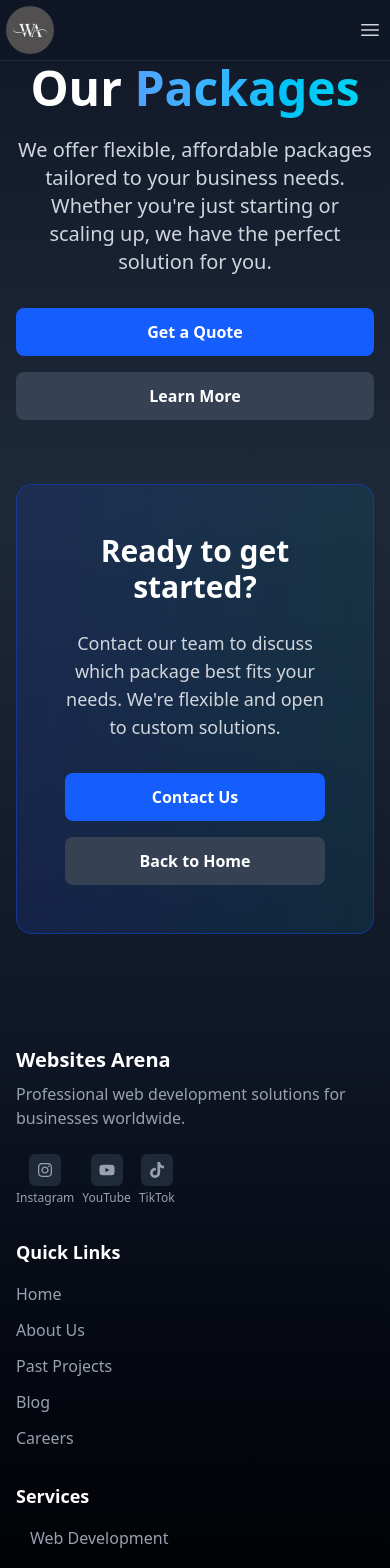
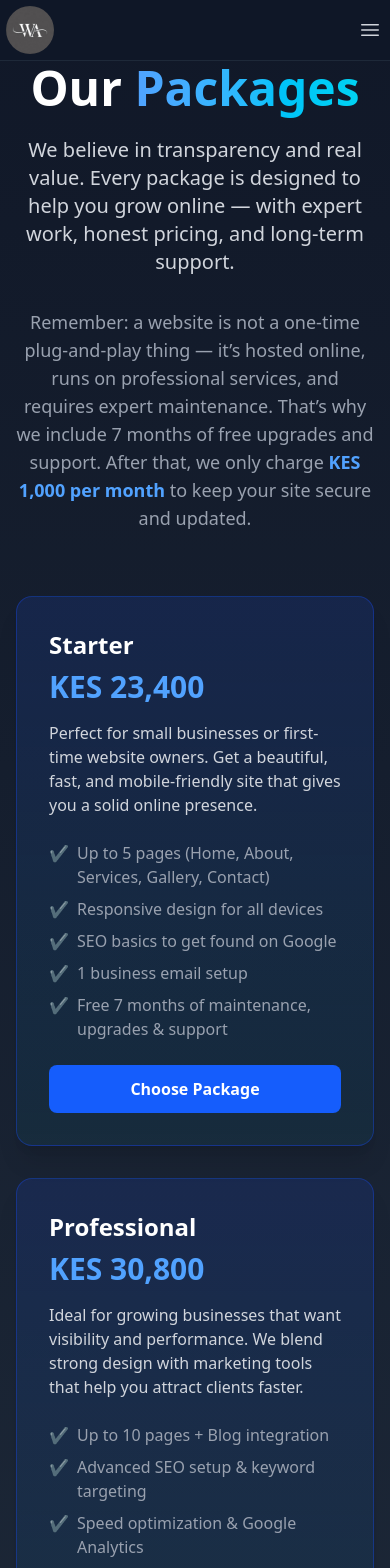
Before and after one commit to Thomas-Mwanzia/websitesarena-next, a Next.js app in the folder websitesarena/frontend-next/: page /packages in a window 390 px wide. Shown: the top 1568 px of the page. Built offline with nearby package versions, Linux system fonts and the light colour scheme.

Commit message:
added a blog

```diff
--- a/websitesarena/frontend-next/src/app/blog/page.jsx
+++ b/websitesarena/frontend-next/src/app/blog/page.jsx
@@ -4,6 +4,7 @@ import React, { useState } from 'react';
 import Link from 'next/link';
 import { motion, AnimatePresence } from 'framer-motion';
 import { ChevronDownIcon, PlusIcon } from '@heroicons/react/24/outline';
+import { FiClock, FiTag, FiTrendingUp, FiTool, FiUsers } from 'react-icons/fi';
 
 import { blogAwareness } from './data';
 
@@ -30,6 +31,9 @@ const itemVariants = {
 export default function BlogPage() {
   const [expandedSections, setExpandedSections] = useState({});
 
+  // Icons to represent each awareness section (keeps visuals consistent)
+  const sectionIcons = [FiClock, FiTag, FiTrendingUp, FiTool, FiUsers];
+
   const toggleSection = (sectionIndex) => {
     setExpandedSections((prev) => ({
       ...prev,
@@ -46,15 +50,26 @@ export default function BlogPage() {
         transition={{ duration: 0.6 }}
         className="max-w-6xl mx-auto text-center mb-16"
       >
-        <h1 className="text-5xl md:text-6xl font-extrabold text-white mb-6">
-          {blogAwareness.title.split('—')[0]}
-          <span className="bg-gradient-to-r from-blue-400 to-cyan-400 bg-clip-text text-transparent">
-            {' '}Insights
-          </span>
+        <h1 className="text-4xl md:text-5xl font-extrabold text-white mb-4">
+          {blogAwareness.title}
         </h1>
-        <p className="text-xl text-gray-300 max-w-3xl mx-auto leading-relaxed">
+        <p className="text-lg text-gray-300 max-w-3xl mx-auto leading-relaxed mb-6">
           {blogAwareness.intro}
         </p>
+        <div className="flex items-center justify-center gap-4">
+          <Link
+            href="/packages"
+            className="inline-flex items-center justify-center px-5 py-2 rounded-md font-semibold bg-blue-600 hover:bg-blue-700 text-white transition-all duration-200"
+          >
+            See Packages
+          </Link>
+          <Link
+            href="/contact"
+            className="inline-flex items-center justify-center px-5 py-2 rounded-md font-medium bg-gray-700 hover:bg-gray-600 text-white transition-all duration-200"
+          >
+            Contact Us
+          </Link>
+        </div>
       </motion.section>
 
       {/* Expandable Awareness Sections */}
@@ -66,7 +81,10 @@ export default function BlogPage() {
         className="max-w-4xl mx-auto mb-20"
       >
         <div className="space-y-4">
-          {blogAwareness.sections.map((section, index) => (
+          {blogAwareness.sections.map((section, index) => {
+            const Icon = sectionIcons[index] || FiTag;
+            const displayHeading = section.heading.split(' ').slice(1).join(' ');
+            return (
               <motion.div
                 key={index}
                 className="border border-gray-700 rounded-xl overflow-hidden bg-gray-800/30 hover:border-blue-500/50 transition-all duration-200"
@@ -77,12 +95,12 @@ export default function BlogPage() {
                   className="w-full px-6 py-6 flex items-start justify-between text-left hover:bg-gray-800/50 transition-colors duration-200 group"
                 >
                   <div className="flex items-start gap-4 flex-1">
-                  <div className="text-3xl mt-1 group-hover:scale-110 transition-transform duration-200">
-                    {section.heading.charAt(0)}
+                    <div className="mt-1 text-blue-400 group-hover:text-blue-300 transition-colors duration-200">
+                      <Icon className="w-7 h-7" />
                     </div>
                     <div className="flex-1">
-                    <h3 className="font-semibold text-xl text-white group-hover:text-blue-300 transition-colors duration-200">
-                      {section.heading}
+                      <h3 className="font-semibold text-lg md:text-xl text-white group-hover:text-blue-300 transition-colors duration-200">
+                        {displayHeading}
                       </h3>
                     </div>
                   </div>
@@ -104,14 +122,15 @@ export default function BlogPage() {
                       transition={{ duration: 0.3 }}
                       className="border-t border-gray-700 bg-gradient-to-br from-gray-900/50 to-gray-800/50"
                     >
-                    <p className="px-6 py-6 text-gray-300 leading-relaxed whitespace-pre-wrap text-lg">
+                      <p className="px-6 py-6 text-gray-300 leading-relaxed whitespace-pre-wrap text-base md:text-lg">
                         {section.content.trim()}
                       </p>
                     </motion.div>
                   )}
                 </AnimatePresence>
               </motion.div>
-          ))}
+            );
+          })}
         </div>
       </motion.section>
 
--- a/websitesarena/frontend-next/src/app/packages/page.jsx
+++ b/websitesarena/frontend-next/src/app/packages/page.jsx
@@ -5,6 +5,61 @@ import Link from 'next/link';
 import { motion } from 'framer-motion';
 
 export default function PackagesPage() {
+  const packages = [
+    {
+      title: 'Starter',
+      price: 'KES 23,400',
+      description:
+        'Perfect for small businesses or first-time website owners. Get a beautiful, fast, and mobile-friendly site that gives you a solid online presence.',
+      features: [
+        'Up to 5 pages (Home, About, Services, Gallery, Contact)',
+        'Responsive design for all devices',
+        'SEO basics to get found on Google',
+        '1 business email setup',
+        'Free 7 months of maintenance, upgrades & support',
+      ],
+    },
+    {
+      title: 'Professional',
+      price: 'KES 30,800',
+      description:
+        'Ideal for growing businesses that want visibility and performance. We blend strong design with marketing tools that help you attract clients faster.',
+      features: [
+        'Up to 10 pages + Blog integration',
+        'Advanced SEO setup & keyword targeting',
+        'Speed optimization & Google Analytics',
+        'Email newsletter setup',
+        'Free 7 months of maintenance, upgrades & support',
+      ],
+    },
+    {
+      title: 'Business',
+      price: 'KES 38,200',
+      description:
+        'A complete solution for established brands. Includes professional content setup, social integrations, and premium hosting reliability.',
+      features: [
+        'Unlimited pages',
+        'Full SEO & content optimization',
+        'Social media & WhatsApp integrations',
+        'Custom forms & analytics dashboard',
+        'Free 7 months of maintenance, upgrades & support',
+      ],
+    },
+    {
+      title: 'Enterprise',
+      price: 'KES 45,600',
+      description:
+        'Built for organizations that need scalability, performance, and custom features. We create a secure, powerful digital system for your brand.',
+      features: [
+        'All Business features + advanced integrations',
+        'API connections & automation tools',
+        'Priority support & dedicated manager',
+        'Custom hosting setup & backups',
+        'Free 7 months of maintenance, upgrades & support',
+      ],
+    },
+  ];
+
   return (
     <main className="min-h-screen bg-gradient-to-b from-gray-900 via-gray-800 to-gray-900 py-16 px-4 sm:px-6 lg:px-8">
       <motion.section
@@ -17,24 +72,51 @@ export default function PackagesPage() {
           Our <span className="bg-gradient-to-r from-blue-400 to-cyan-400 bg-clip-text text-transparent">Packages</span>
         </h1>
         <p className="text-xl text-gray-300 max-w-3xl mx-auto mb-8">
-          We offer flexible, affordable packages tailored to your business needs. Whether you're just starting or scaling up, we have the perfect solution for you.
+          We believe in transparency and real value. Every package is designed to help you grow online — with expert work, honest pricing, and long-term support.
         </p>
-        <div className="flex flex-col sm:flex-row gap-4 justify-center">
-          <Link
-            href="/contact"
-            className="inline-flex items-center justify-center px-8 py-3 rounded-lg font-semibold bg-blue-600 hover:bg-blue-700 text-white transition-all duration-200 transform hover:scale-105"
-          >
-            Get a Quote
-          </Link>
-          <Link
-            href="/blog"
-            className="inline-flex items-center justify-center px-8 py-3 rounded-lg font-semibold bg-gray-700 hover:bg-gray-600 text-white transition-all duration-200"
-          >
-            Learn More
-          </Link>
-        </div>
+        <p className="text-gray-400 text-lg max-w-2xl mx-auto mb-10">
+          Remember: a website is not a one-time plug-and-play thing — it’s hosted online, runs on professional services, and requires expert maintenance. That’s why we include 7 months of free upgrades and support.
+          After that, we only charge <span className='font-semibold text-blue-400'>KES 1,000 per month</span> to keep your site secure and updated.
+        </p>
       </motion.section>
 
+      {/* Packages Grid */}
+      <motion.section
+        initial={{ opacity: 0 }}
+        whileInView={{ opacity: 1 }}
+        viewport={{ once: true }}
+        transition={{ duration: 0.6 }}
+        className="max-w-6xl mx-auto grid gap-8 sm:grid-cols-2 lg:grid-cols-4 mb-24"
+      >
+        {packages.map((pkg, index) => (
+          <motion.div
+            key={index}
+            whileHover={{ scale: 1.05 }}
+            className="bg-gradient-to-b from-blue-900/30 to-cyan-900/20 border border-blue-700/40 rounded-2xl p-8 flex flex-col justify-between shadow-xl"
+          >
+            <div>
+              <h3 className="text-2xl font-bold text-white mb-2">{pkg.title}</h3>
+              <p className="text-blue-400 text-3xl font-extrabold mb-4">{pkg.price}</p>
+              <p className="text-gray-300 mb-6">{pkg.description}</p>
+              <ul className="text-gray-400 text-left space-y-2 mb-6">
+                {pkg.features.map((feature, i) => (
+                  <li key={i} className="flex items-start">
+                    <span className="text-blue-400 mr-2">✔</span> {feature}
+                  </li>
+                ))}
+              </ul>
+            </div>
+            <Link
+              href="/contact"
+              className="inline-flex items-center justify-center px-6 py-3 rounded-lg font-semibold bg-blue-600 hover:bg-blue-700 text-white transition-all duration-200 transform hover:scale-105"
+            >
+              Choose Package
+            </Link>
+          </motion.div>
+        ))}
+      </motion.section>
+
+      {/* CTA Section */}
       <motion.section
         initial={{ opacity: 0 }}
         whileInView={{ opacity: 1 }}
@@ -47,7 +129,8 @@ export default function PackagesPage() {
             Ready to get started?
           </h2>
           <p className="text-gray-300 mb-8 text-lg">
-            Contact our team to discuss which package best fits your needs. We're flexible and open to custom solutions.
+            Contact our team to discuss which package best fits your business goals.
+            We’ll guide you honestly — no pressure, just results.
           </p>
           <div className="flex flex-col sm:flex-row gap-4 justify-center">
             <Link
```
Lines whose indentation alone changed are shown as unchanged.
